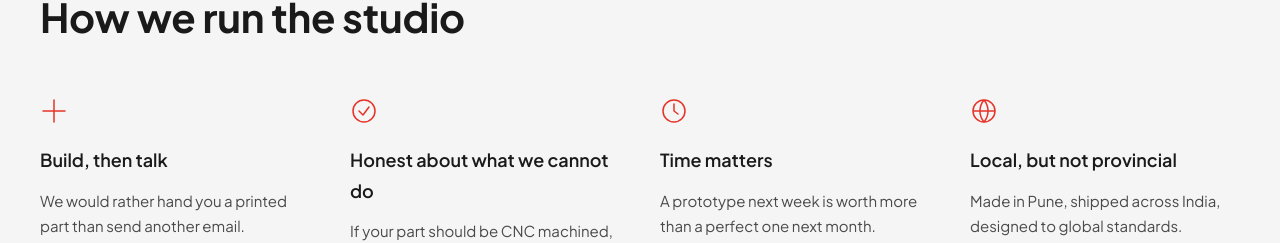
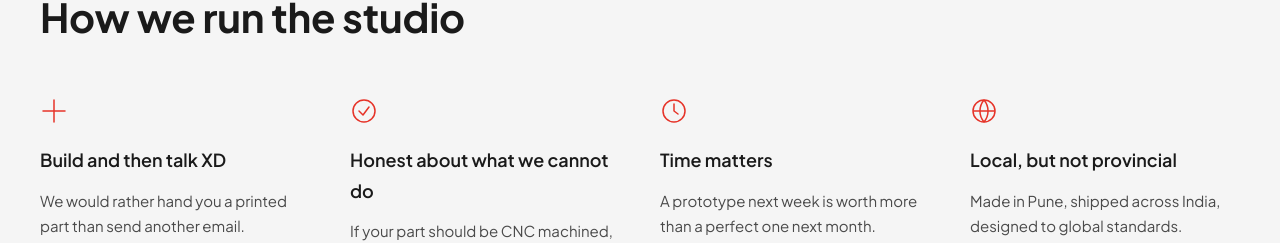
Before and after one commit to Jeetbentley/dynamikdesign, a Next.js app: page /about in a window 1280 px wide. Shown: the part 3246-3489 px from the top of the page. Built offline with nearby package versions, Linux system fonts and the light colour scheme.

Commit message:
Update title in VALUES array

```diff
--- a/src/app/about/page.tsx
+++ b/src/app/about/page.tsx
@@ -34,7 +34,7 @@ const EQUIPMENT = [
 
 const VALUES = [
   {
-    title: 'Build, then talk',
+    title: 'Build and then talk XD ',
     body: 'We would rather hand you a printed part than send another email.',
     icon: (
       <svg width="28" height="28" viewBox="0 0 28 28" fill="none" stroke="currentColor" strokeWidth="1.5">
```
